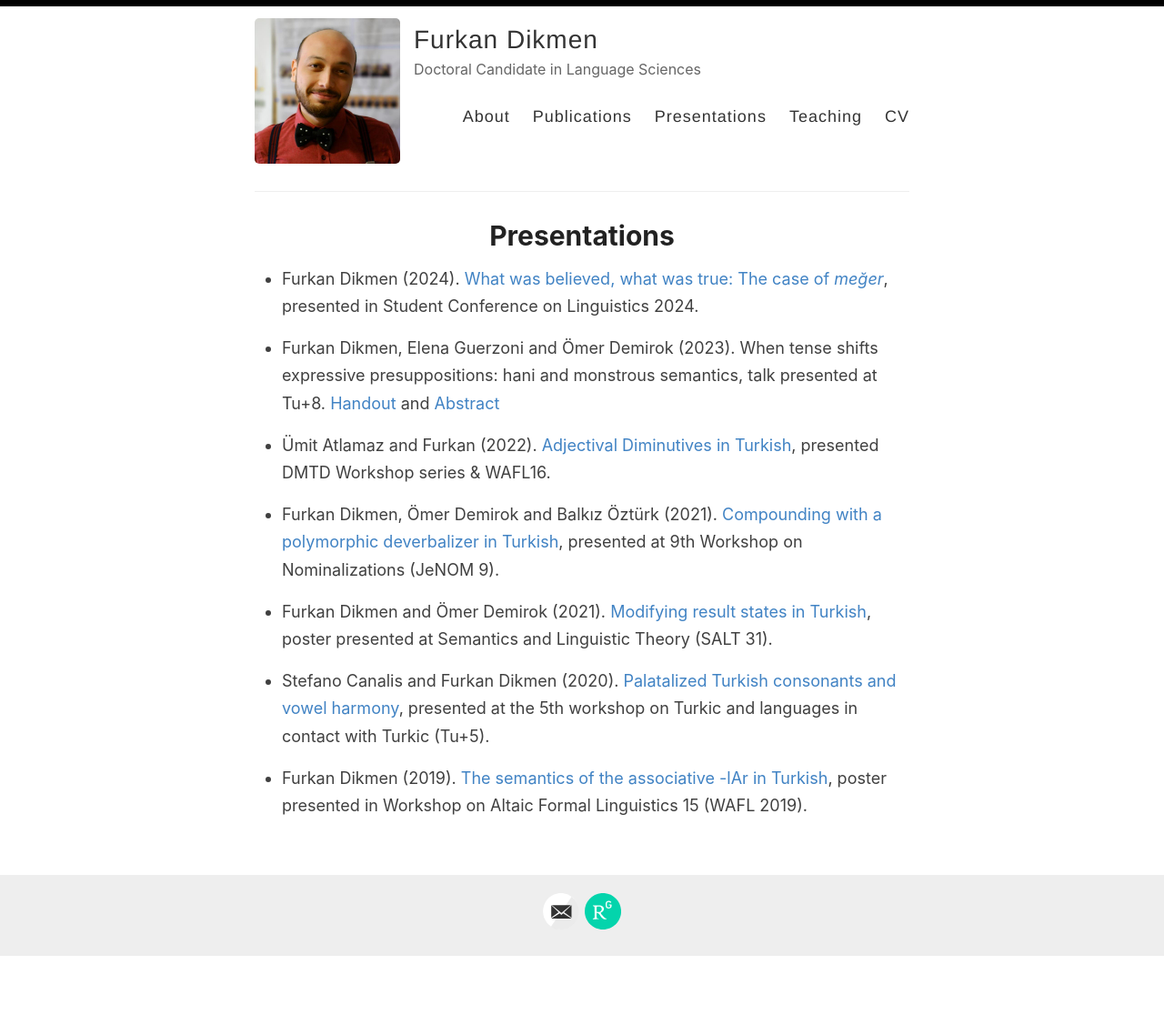
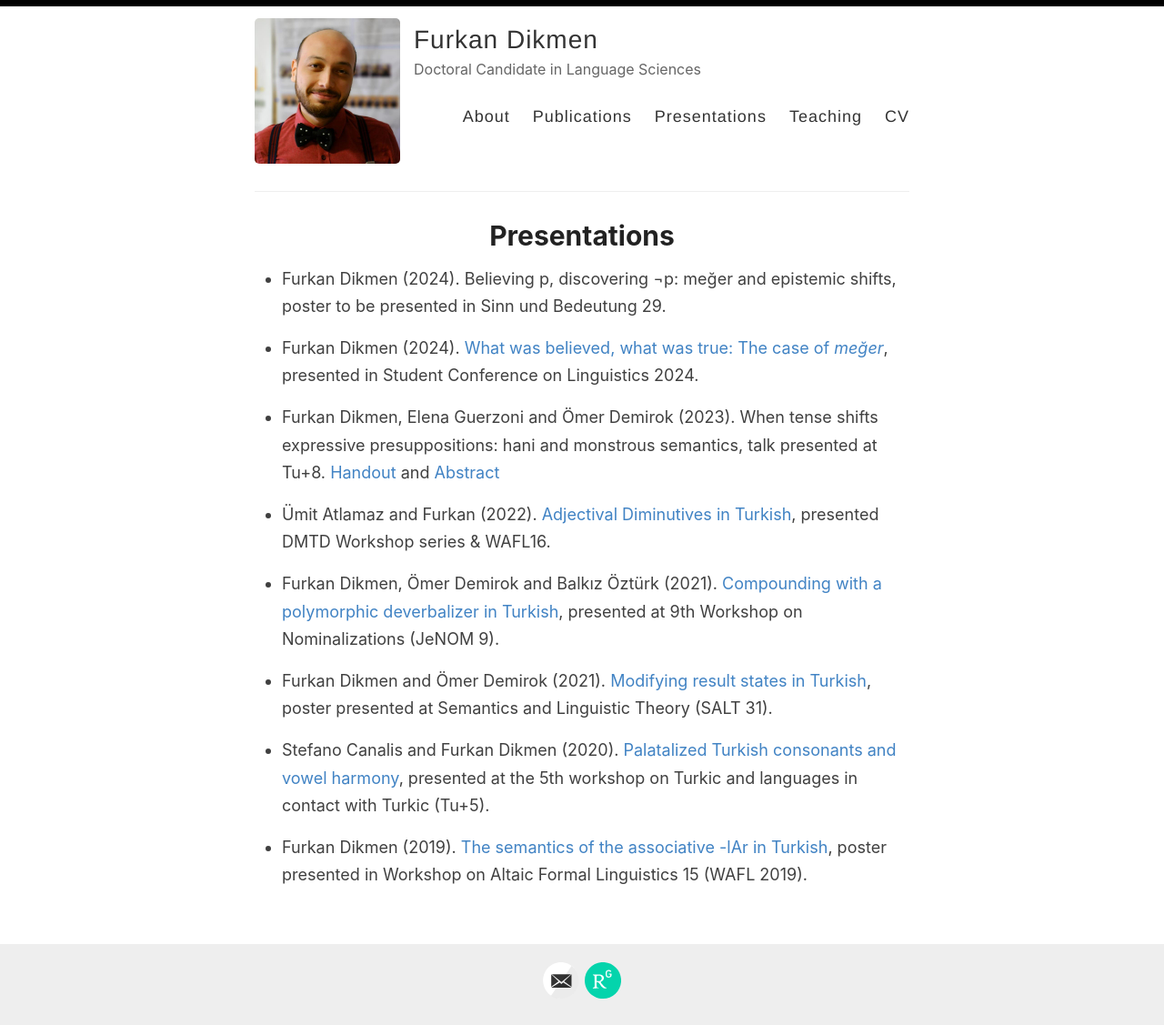
Before and after one commit to furkandikmen/furkandikmen.github.io, a Jekyll site: the page built from _pages/presentations.md, in a window 1280 px wide. Shown: the whole page at 91% size. Built offline with Jekyll 4.4.1, drawn with Linux system fonts in a browser that asks for light colours; before the commit the page ends 1051 px from its top, so only the background shows below that.

Commit message:
Update presentations.md

```diff
--- a/_pages/presentations.md
+++ b/_pages/presentations.md
@@ -4,6 +4,8 @@ title: Presentations
 permalink: /presentations/
 ---
 
+
+- Furkan Dikmen (2024). Believing p, discovering ¬p: meğer and epistemic shifts, poster to be presented in Sinn und Bedeutung 29.
 
 - Furkan Dikmen (2024). [What was believed, what was true: The case of _meğer_](https://furkandikmen.com/assets/presentations/SCOL24.pdf){:target="_blank" rel="noopener noreferrer"}, presented in Student Conference on Linguistics 2024.
 
```
